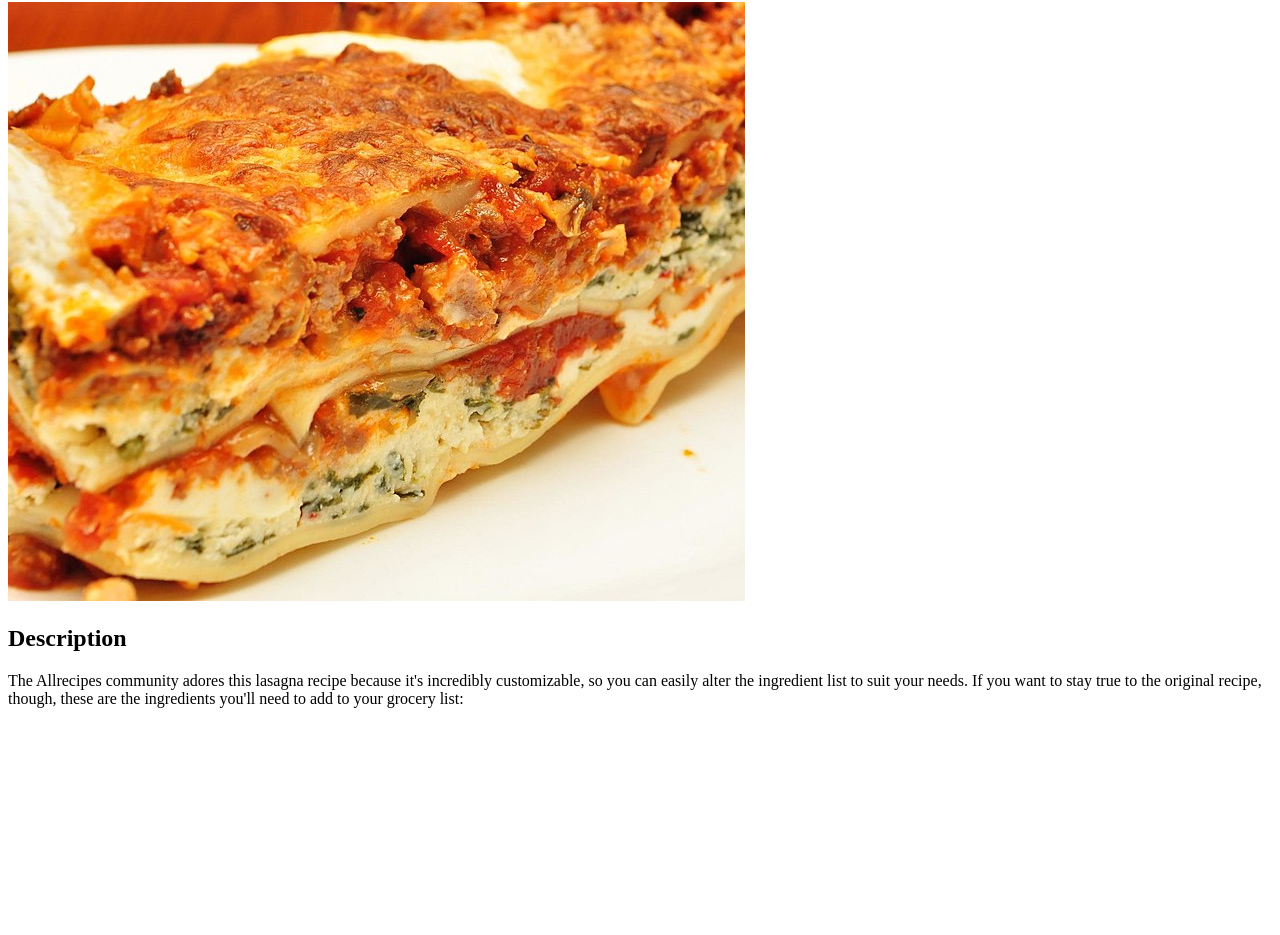
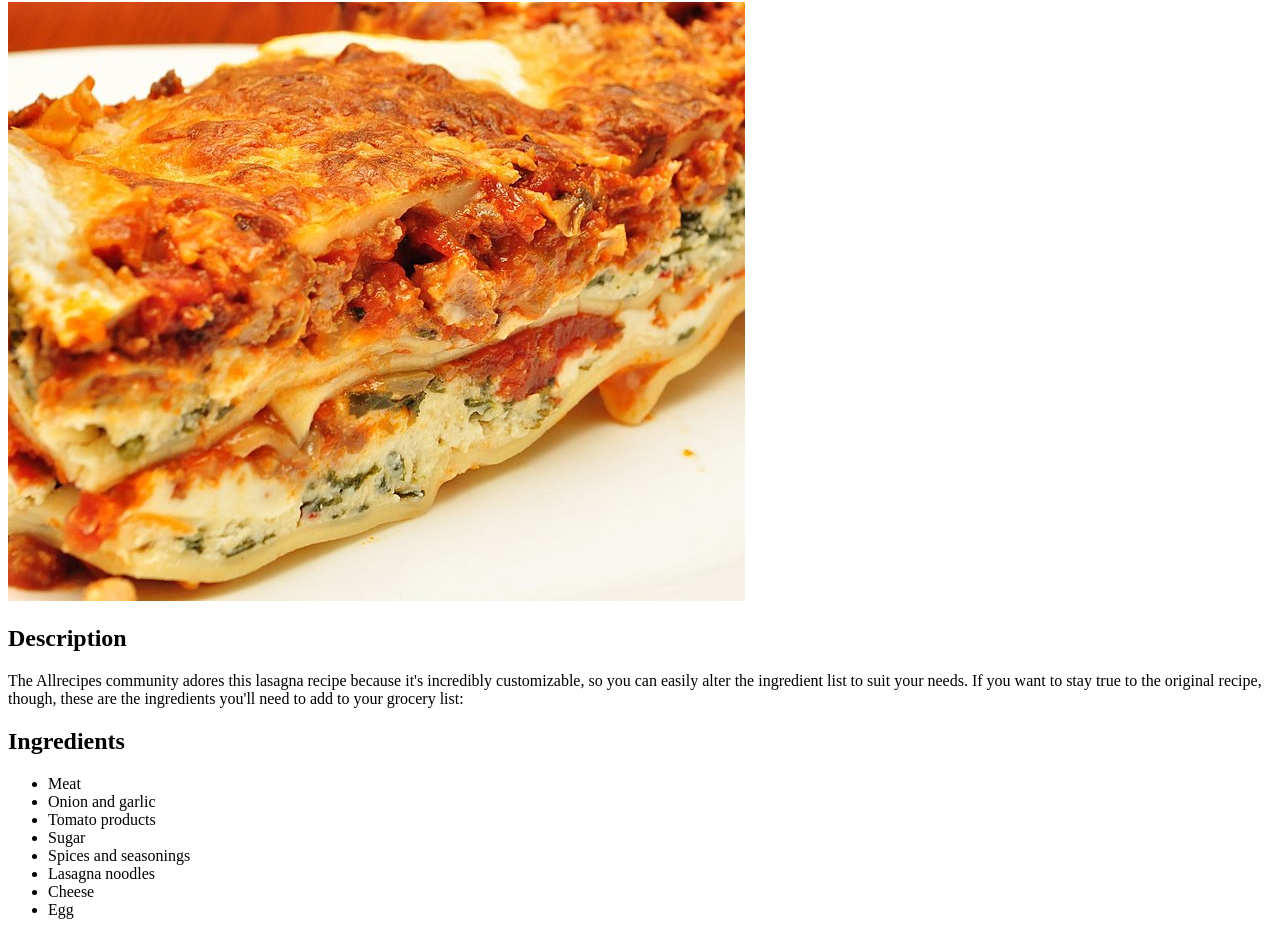
Before and after one commit to ttpeeter/odin-recipes, a plain HTML site: page recipes/lasagna.html in a window 1280 px wide. Shown: the part 78-1013 px from the top of the page. Before the commit the page ends 802 px from the top, so only its background shows below. Drawn offline with Linux system fonts and the light colour scheme.

Commit message:
Add Ingredients to lasagna.html

```diff
--- a/recipes/lasagna.html
+++ b/recipes/lasagna.html
@@ -8,11 +8,24 @@
 </head>
 <body>
     <h1>Lasagna</h1>
-    <img src="../images/Lasagna.jpg" alt="Lasagna picture">
+        <img src="../images/Lasagna.jpg" alt="Lasagna picture">
     <h2>Description</h2>
-    <p>The Allrecipes community adores this lasagna recipe because
+        <p>The Allrecipes community adores this lasagna recipe because
         it's incredibly customizable, so you can easily alter the ingredient list to suit your needs.
-        If you want to stay true to the original recipe, though, these are the ingredients you'll need to add to your grocery list:</p>
+        If you want to stay true to the original recipe, though, these
+        are the ingredients you'll need to add to your grocery list:</p>
+    <h2>Ingredients</h2>
+        <ul>
+            <li>Meat</li>
+            <li>Onion and garlic</li>
+            <li>Tomato products</li>
+            <li>Sugar</li>
+            <li>Spices and seasonings</li>
+            <li>Lasagna noodles</li>
+            <li>Cheese</li>
+            <li>Egg</li>
+
+        </ul>
 
 </body>
 </html>
```
